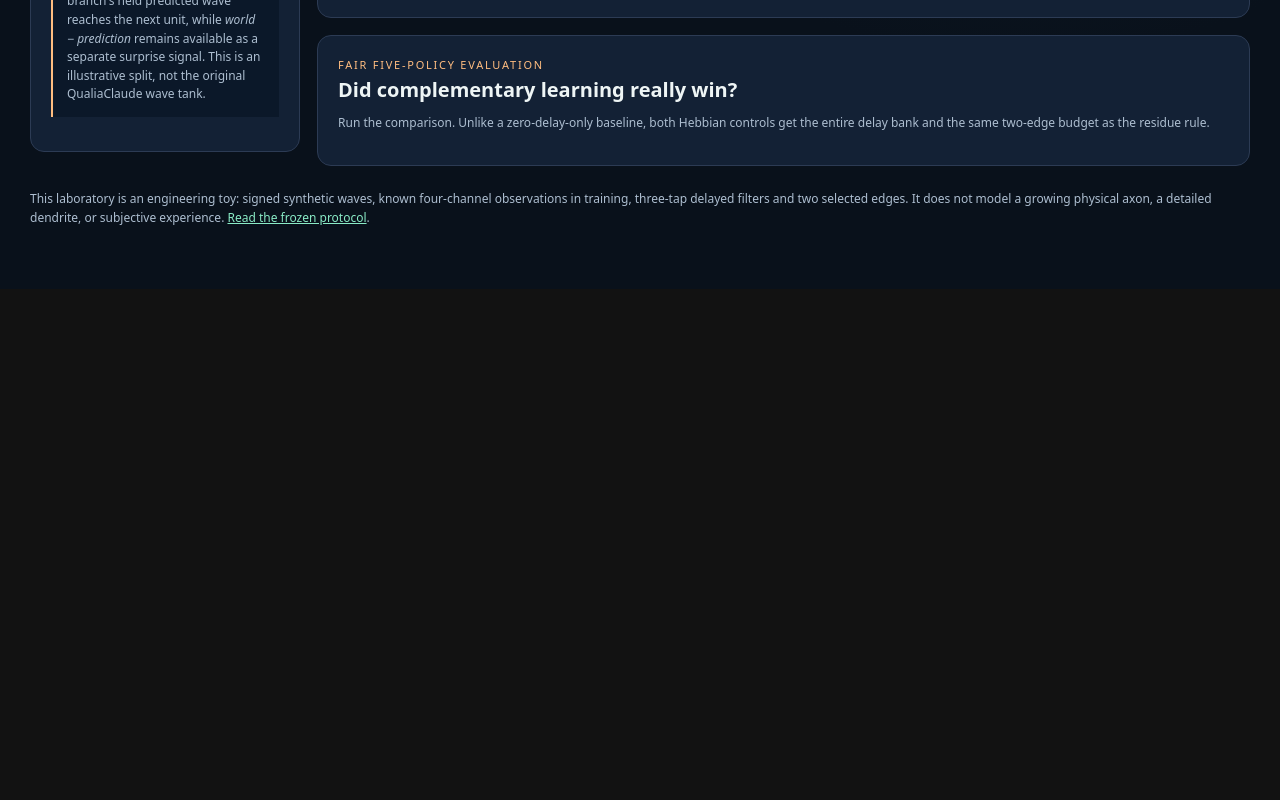
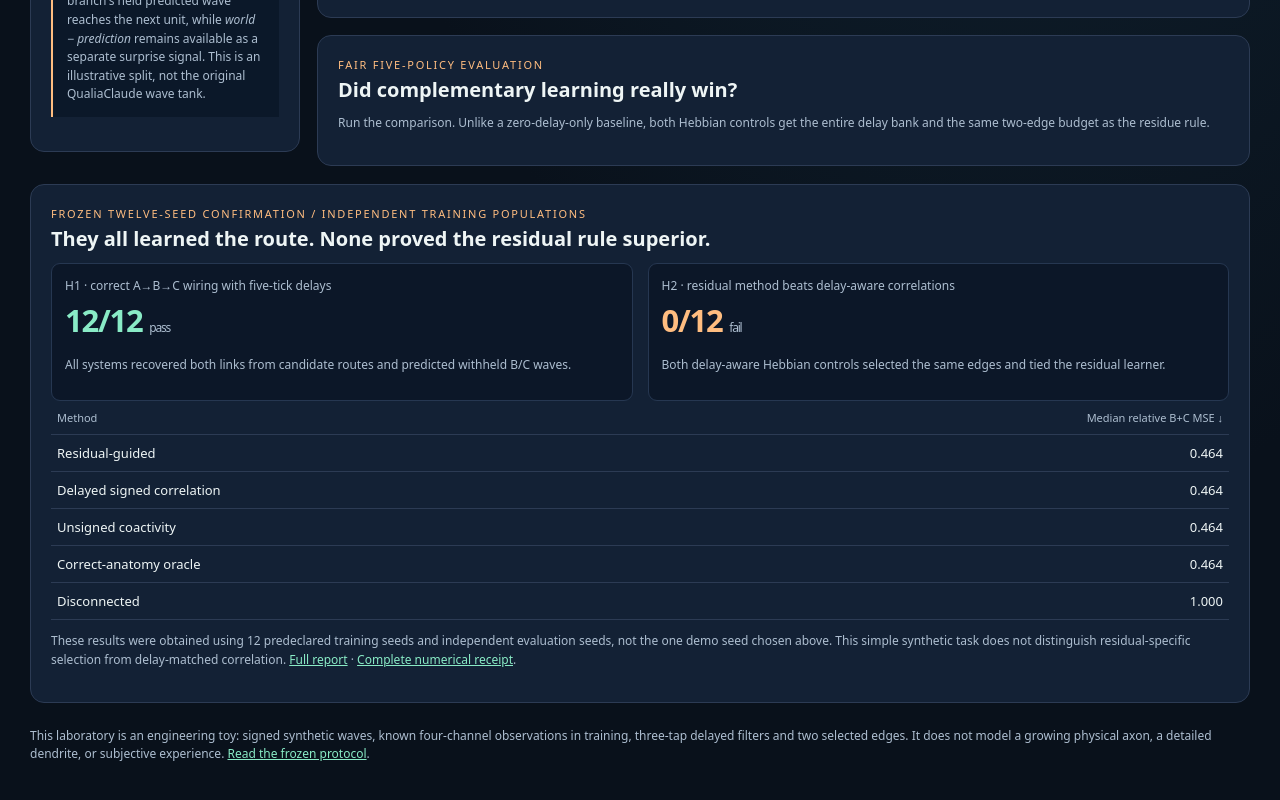
Before and after one commit to anttiluode/QualiaAstra, a plain HTML site: page gate4.html in a window 1280 px wide. Shown: the part 1376-2176 px from the top of the page. Before the commit the page ends 1665 px from the top, so only its background shows below. Drawn offline with Linux system fonts and the light colour scheme.

Commit message:
Gate 4 viewer: display frozen H1 pass and H2 failure beside interactive controls

```diff
--- a/gate4.html
+++ b/gate4.html
@@ -42,6 +42,17 @@ table{width:100%;border-collapse:collapse;font-size:13px}th,td{text-align:left;b
 <div class="box"><div class="label">Held prediction energy</div><div class="metric" id="energy">—</div><div class="small">Can be nonzero when residual is small</div></div></div><p class="small" id="meaning"></p></section>
 <section class="panel"><div class="eyebrow">Fair five-policy evaluation</div><h2>Did complementary learning really win?</h2><div id="results"><p class="small">Run the comparison. Unlike a zero-delay-only baseline, both Hebbian controls get the entire delay bank and the same two-edge budget as the residue rule.</p></div></section>
 </div></div>
+<section class="panel" style="margin-top:18px">
+<div class="eyebrow">Frozen twelve-seed confirmation / independent training populations</div>
+<h2>They all learned the route. None proved the residual rule superior.</h2>
+<div class="cols">
+<div class="box"><div class="label">H1 · correct A→B→C wiring with five-tick delays</div><div class="metric" style="color:var(--mint)">12/12 <small>pass</small></div><p class="small">All systems recovered both links from candidate routes and predicted withheld B/C waves.</p></div>
+<div class="box"><div class="label">H2 · residual method beats delay-aware correlations</div><div class="metric" style="color:var(--gold)">0/12 <small>fail</small></div><p class="small">Both delay-aware Hebbian controls selected the same edges and tied the residual learner.</p></div>
+</div>
+<table><thead><tr><th>Method</th><th>Median relative B+C MSE ↓</th></tr></thead><tbody>
+<tr><td>Residual-guided</td><td>0.464</td></tr><tr><td>Delayed signed correlation</td><td>0.464</td></tr><tr><td>Unsigned coactivity</td><td>0.464</td></tr><tr><td>Correct-anatomy oracle</td><td>0.464</td></tr><tr><td>Disconnected</td><td>1.000</td></tr>
+</tbody></table>
+<p class="small">These results were obtained using 12 predeclared training seeds and independent evaluation seeds, not the one demo seed chosen above. This simple synthetic task does not distinguish residual-specific selection from delay-matched correlation. <a href="https://github.com/anttiluode/QualiaAstra/blob/main/docs/GATE4_RESULTS.md">Full report</a> · <a href="https://github.com/anttiluode/QualiaAstra/blob/main/results/gate4_confirmation.json">Complete numerical receipt</a>.</p></section>
 <p class="foot">This laboratory is an engineering toy: signed synthetic waves, known four-channel observations in training, three-tap delayed filters and two selected edges. It does not model a growing physical axon, a detailed dendrite, or subjective experience. <a href="https://github.com/anttiluode/QualiaAstra/blob/main/docs/GATE4_PROTOCOL.md">Read the frozen protocol</a>.</p>
 </main>
 <script src="gate4_engine.js"></script><script>
```
